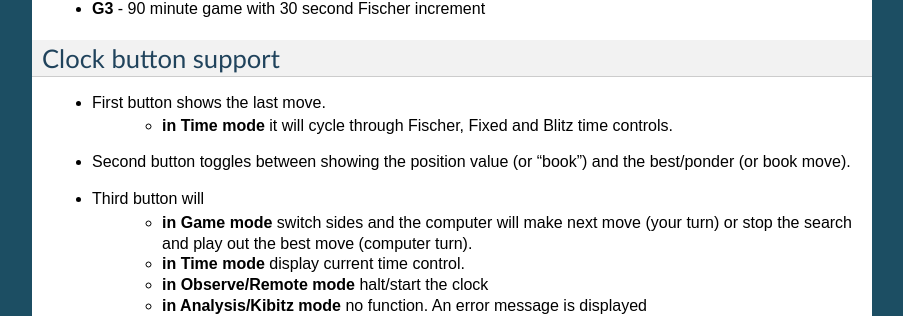
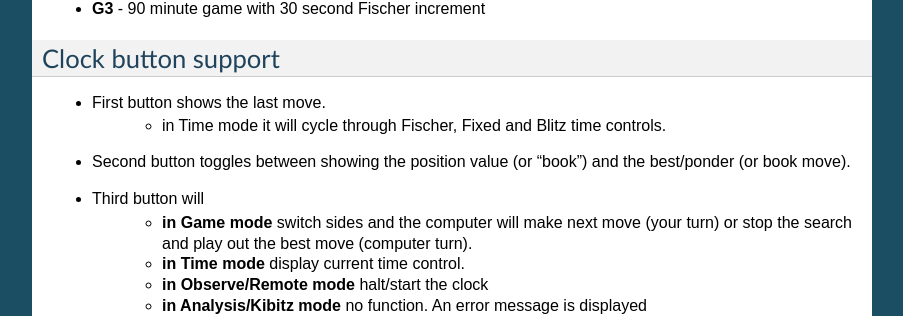
Before and after one commit to jromang/picochess, a Sphinx documentation site: the page built from docs/usage.rst, in a window 1280 px wide and 900 px high, scrolled down 1315 px. Shown: the part 143-459 px from the top of the window, without its empty margins (198-1101 px from the left). Built offline with Sphinx 7.4.7, drawn with Linux system fonts in a browser that asks for light colours.

```diff
--- a/docs/usage.rst
+++ b/docs/usage.rst
@@ -76,7 +76,7 @@ Clock button support
 --------------------
 
 * First button shows the last move.
-    - **in Time mode** it will cycle through Fischer, Fixed and Blitz time controls.
+    - in Time mode it will cycle through Fischer, Fixed and Blitz time controls.
 * Second button toggles between showing the position value (or "book") and the best/ponder (or book move).
 * Third button will
     - **in Game mode** switch sides and the computer will make next move (your turn) or stop the search and play out the best move (computer turn).
```
